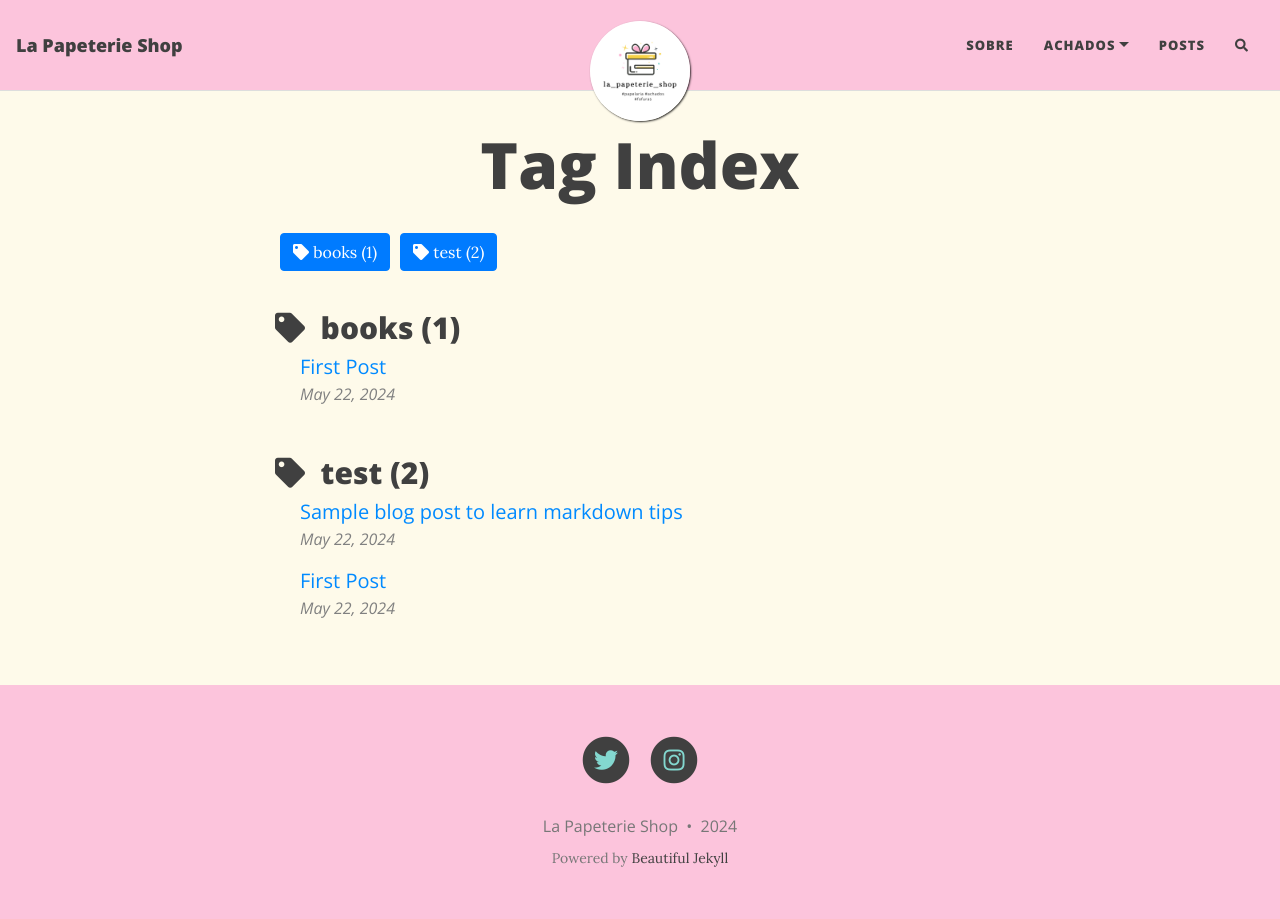
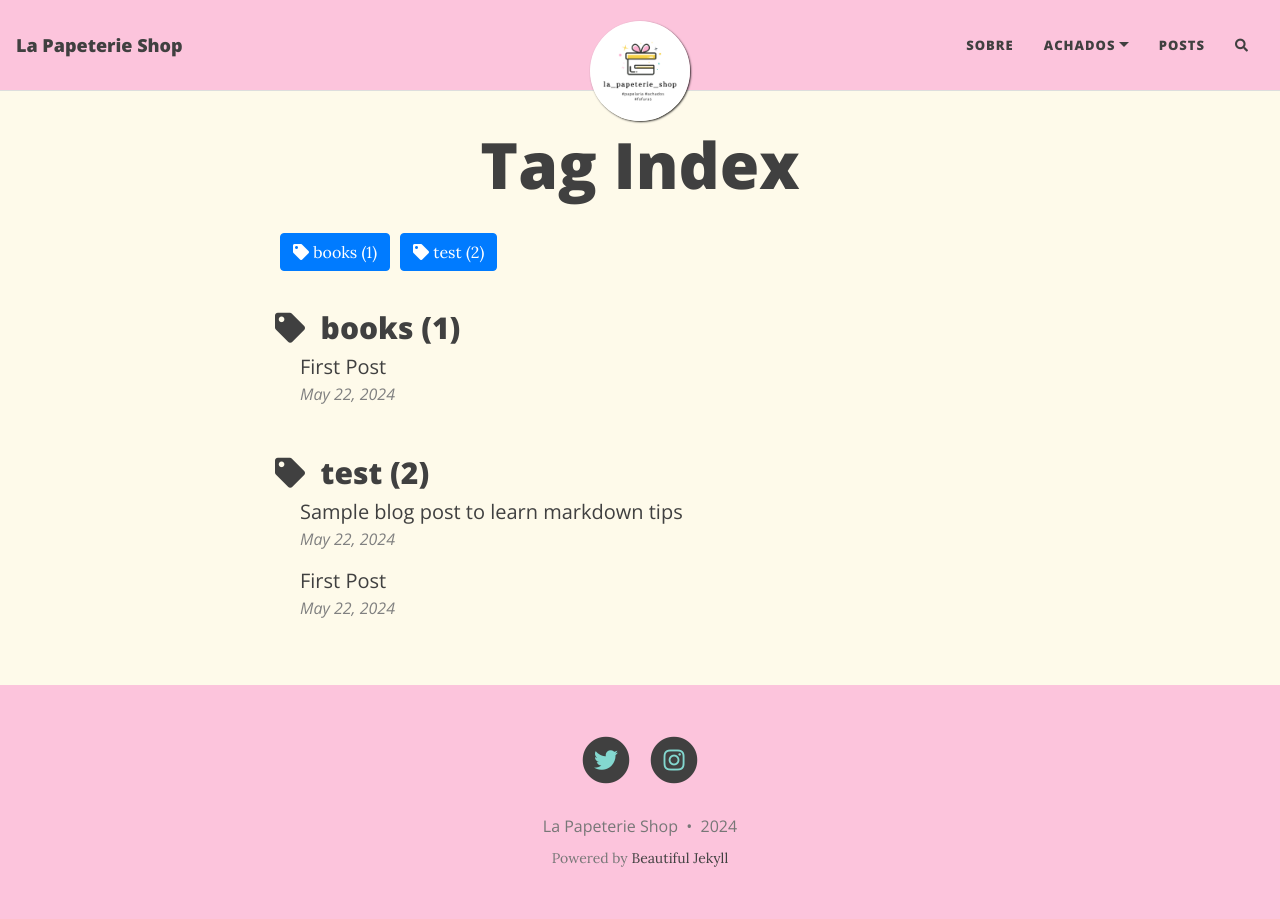
Before and after one commit to lapapeterieshop/lapapeterieshop.github.io, a Jekyll site: the page built from tags.html, in a window 1280 px wide. Built offline with Jekyll 4.4.1, drawn with Linux system fonts in a browser that asks for light colours; nearby versions of some CDN libraries; comment, search, counter and statistics services are not loaded.

Commit message:
feat: Remove link color nav bar

```diff
--- a/assets/css/beautifuljekyll.css
+++ b/assets/css/beautifuljekyll.css
@@ -8,8 +8,8 @@
   /* config file CSS variables */
   --page-col: {{ site.page-col | default: "#FFFFFF" }};
   --text-col: {{ site.text-col | default: "#404040" }};
-  --link-col: {{ site.link-col | default: "#008AFF" }};
-  --hover-col: {{ site.hover-col | default: "#0085A1" }};
+  /* --link-col: {{ site.link-col | default: "#008AFF" }}; */
+  /* --hover-col: {{ site.hover-col | default: "#0085A1" }}; */
   --navbar-col: {{ site.navbar-col | default: "#EAEAEA" }};
   --navbar-text-col: {{ site.navbar-text-col | default: "#404040" }};
   --navbar-border-col: {{ site.navbar-border-col | default: "#DDDDDD" }};
```
Also changed, not shown: 1 other file.
